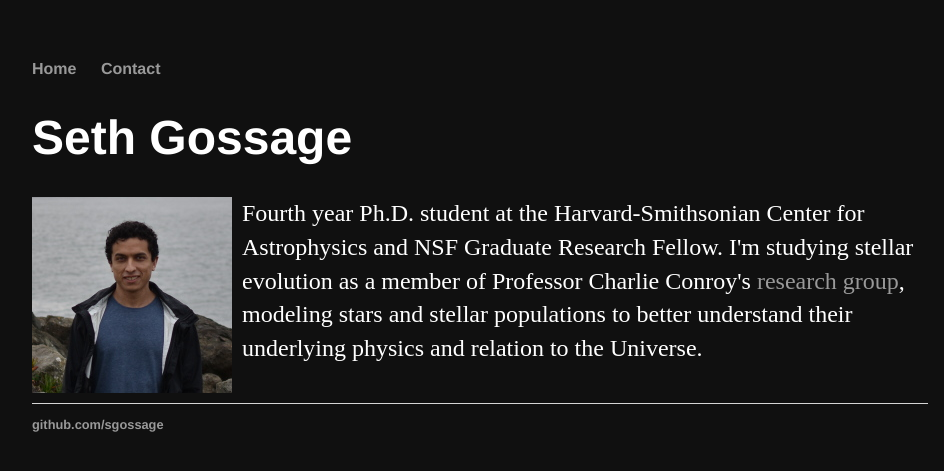
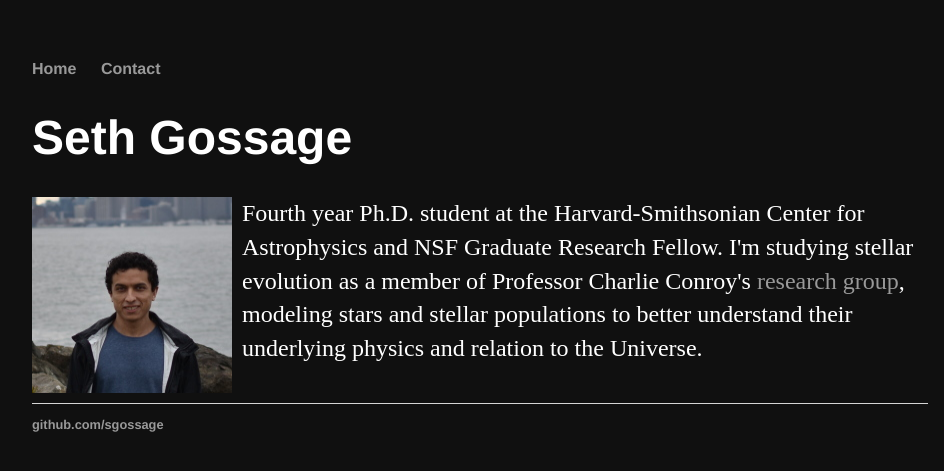
Before and after one commit to sgossage/sgossage.github.io, a Jekyll site: the page built from index.html, in a window 1280 px wide. Shown: the top 471 px of the page, without its empty margins (160-1104 px from the left). Built offline with Jekyll 4.4.1, drawn with Linux system fonts in a browser that asks for light colours.

Commit message:
picture update

```diff
--- a/index.html
+++ b/index.html
@@ -4,7 +4,7 @@ title: Seth Gossage
 ---
 <div class="blurb">
 	<h1>Seth Gossage</h1>
-	<img src="/imgs/sef200x200.JPG" width="200", height="196"/>
+	<img src="/imgs/sef200x200_2.JPG" width="200", height="196"/>
 	<p>Fourth year Ph.D. student at the Harvard-Smithsonian
 	   Center for Astrophysics and NSF Graduate Research Fellow. I'm
 	   studying stellar evolution as a member of Professor
```
